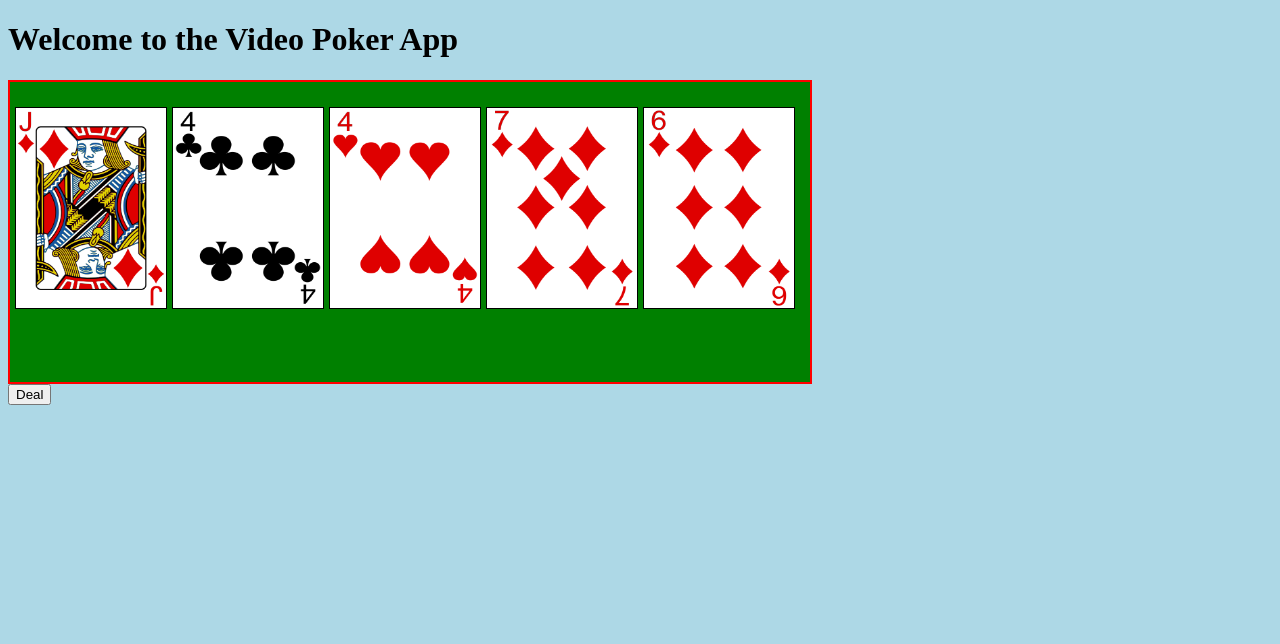
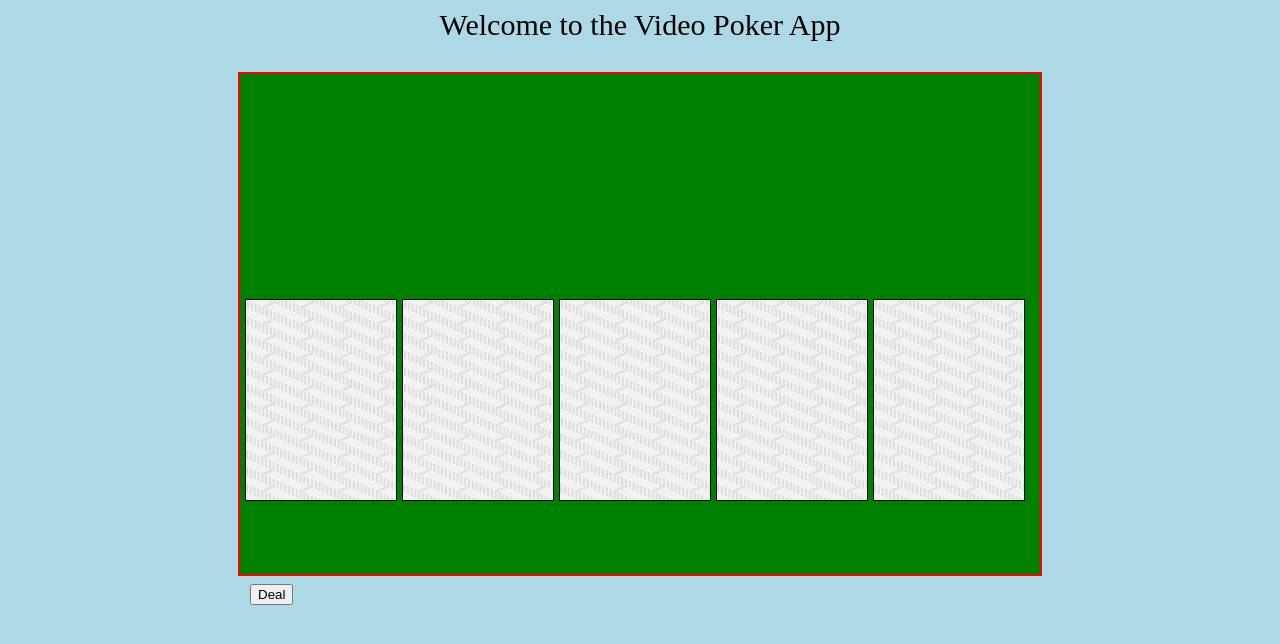
Before and after one commit to Krystneto/video-poker-app, a website: page public/index.html in a window 1280 px wide. Drawn offline with nearby package versions, Linux system fonts and the light colour scheme.

Commit message:
adds sass to project

```diff
--- a/public/app.js
+++ b/public/app.js
@@ -5,6 +5,7 @@
 
 // element selectors
 const hand_container = document.body.querySelector('.hand_container');
+const hand_containerNode = document.body.querySelectorAll('.hand_container')
 const dealBtn = document.body.querySelector('.deal');
 
 
@@ -181,23 +182,40 @@ const isWinningHand = (hand) => {
 
 // console.log(isWinningHand(dealtHand))
 
-const dealHandToBrowser = hand => {
-    hand.forEach(card => {
-        let dealtCard = document.createElement('div')
-        dealtCard.classList.add('hand_container--card')
-        dealtCard.style.backgroundImage = `url(${card.image_url})`
-        dealtCard.style.backgroundSize =  '100% 100%';
-        return hand_container.appendChild(dealtCard);
-    })
-}
-
-dealHandToBrowser(dealtHand);
-
 const clearHand = () => {
     while (hand_container.firstChild) {
         hand_container.removeChild(hand_container.firstChild)
     }
 }
+
+const dealFaceDownCardToBrowser = hand => {
+    hand.forEach((card, index) => {
+        let dealtCard = document.createElement('div')
+        dealtCard.classList.add('hand_container--card')
+        dealtCard.style.backgroundImage = 'url("./assets/playing_cards/back.png")'
+        dealtCard.style.backgroundSize =  '100% 100%';
+        dealtCard.dataset.index = index;
+        return hand_container.appendChild(dealtCard);
+    })
+}
+
+const dealHandToBrowser = hand => {
+    clearHand();
+    hand.forEach((card, index) => {
+        let dealtCard = document.createElement('div')
+        dealtCard.classList.add('hand_container--card')
+        dealtCard.style.backgroundImage = `url(${card.image_url})`
+        dealtCard.style.backgroundSize =  '100% 100%';
+        dealtCard.dataset.index = index;
+        dealtCard.addEventListener('click', (e) => {
+            console.log(e.target)
+            e.target.classList.toggle('hand_container--card--active')
+        })
+        return hand_container.appendChild(dealtCard);
+    })
+}
+
+
 const dealNewHand = () => {
     clearHand();
     let newShuffledDeck = _.shuffle(deck);
@@ -206,5 +224,19 @@ const dealNewHand = () => {
 }
 
 
+dealFaceDownCardToBrowser(dealtHand)
+
 // Event Listeners
 dealBtn.addEventListener('click', dealNewHand)
+
+
+const testArray = [];
+
+// hand_container.addEventListener('click', (e) => {
+//     // const indCard = document.body.querySelectorAll('.hand_container--card');
+//     // const item = parseInt(e.target.dataset.index)
+//     // testArray.push(item)
+//     // console.log(hand_container.removeChild(hand_container.childNodes[item]));
+//     // console.log(indCard, item)
+//     e.target.classList.toggle('hand_container--card--active')
+// })
--- a/public/index.html
+++ b/public/index.html
@@ -8,11 +8,12 @@
     <link href="./css/style.css" rel="stylesheet">
 </head>
 <body>
-    <h1>Welcome to the Video Poker App</h1>
-
-    <div class="hand_container">
+    <header class="header">Welcome to the Video Poker App</header>
+    <div class="container">
+        <div class="hand_container">
+        </div>
+        <button class="deal">Deal</button>
     </div>
-    <button class="deal">Deal</button>
 
 
 
--- /dev/null
+++ b/public/scss/style.scss
@@ -0,0 +1,49 @@
+body {
+    background: lightblue;
+}
+
+.header {
+    text-align: center;
+    font-size: 30px;
+    margin-bottom: 30px;
+}
+
+.container {
+    margin: 0 auto;
+    background-color: green;
+    height: 500px;
+    width: 800px;
+    border: 2px solid red;
+}
+
+.hand_container {
+    margin-top: 200px;
+    height: 300px;
+    width: 800px;
+}
+
+.deal {
+    margin: 10px;
+}
+
+.hand_container--card {
+    margin-top: 25px;
+    margin-left: 5px;
+    height: 200px;
+    width: 150px;
+    border: 1px solid black;
+    float: left;
+    background-color: white;
+}
+
+.hand_container--card--active {
+    box-sizing: border-box;
+    border: 3px solid yellow;
+    background-color: rgba(255, 255, 255, 0.5);
+}
+
+.hand_container--card:hover {
+    box-sizing: border-box;
+    border: 3px solid yellow;
+    cursor: pointer;
+}
```
Also changed, not shown: public/css/style.css, 1 other file.
